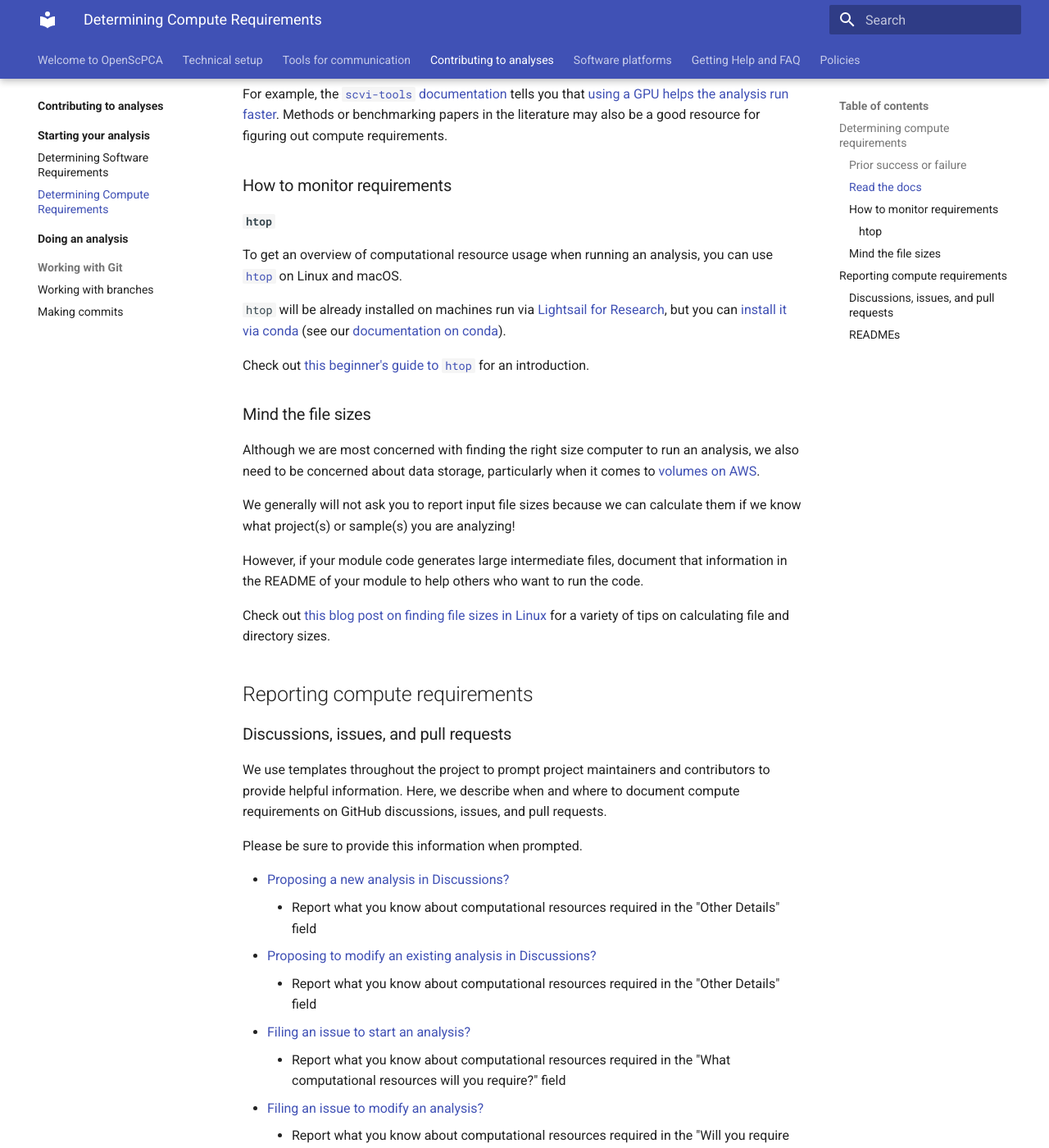
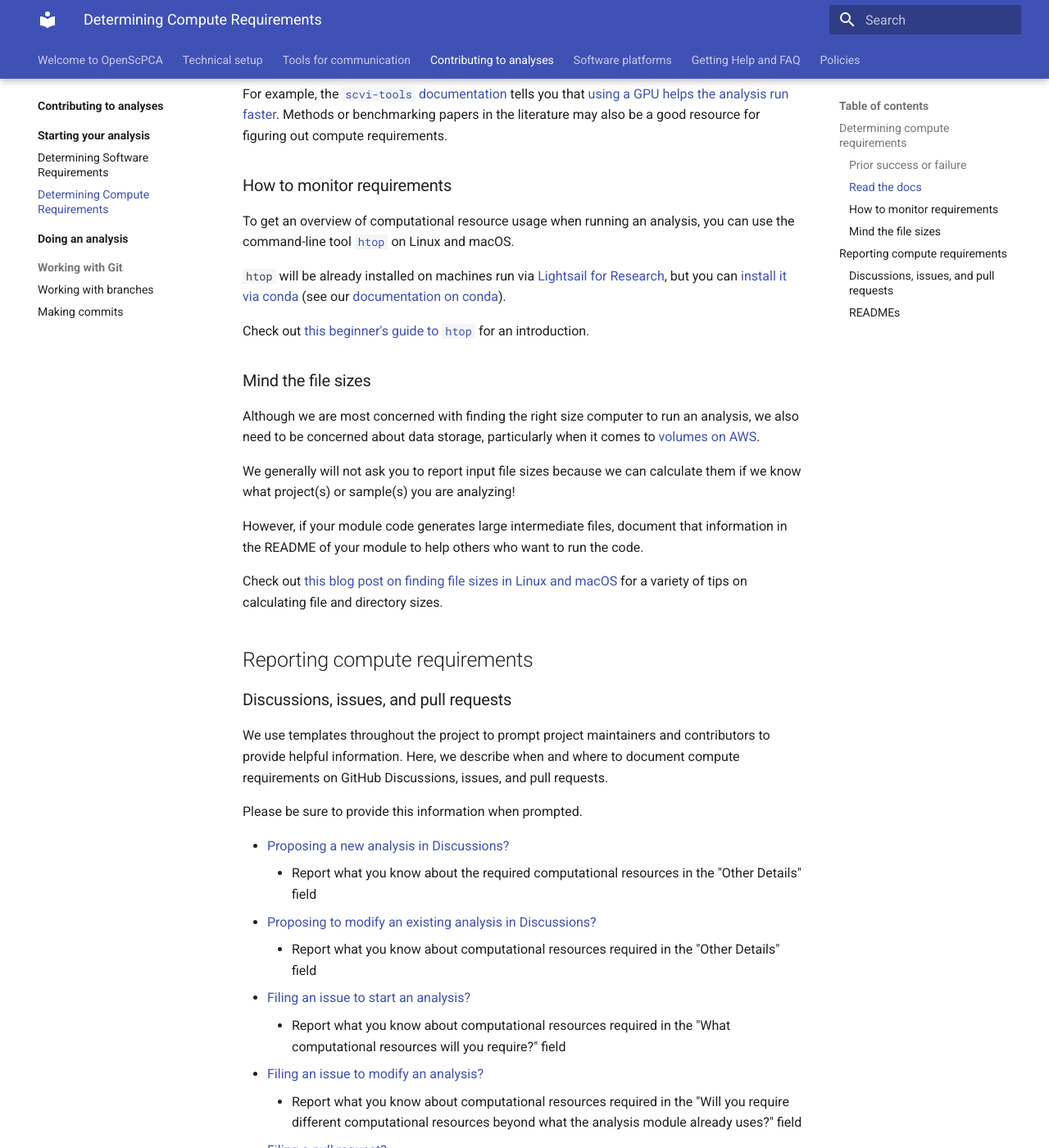
Before and after one commit to AlexsLemonade/OpenScPCA-analysis, an MkDocs documentation site: the page built from docs/contributing-to-analyses/starting-your-analysis/determining-compute-requirements.md, in a window 1280 px wide and 1400 px high, scrolled down 923 px. Shown: the whole window at 82% size. Built offline with MkDocs 1.6.1 and Material for MkDocs 9.7.7, drawn with Linux system fonts in a browser that asks for light colours.

Commit message:
Apply suggestions from code review
Co-authored-by: Stephanie Spielman <stephanie.spielman@gmail.com>

```diff
--- a/docs/contributing-to-analyses/starting-your-analysis/determining-compute-requirements.md
+++ b/docs/contributing-to-analyses/starting-your-analysis/determining-compute-requirements.md
@@ -29,9 +29,8 @@ Methods or benchmarking papers in the literature may also be a good resource for
 
 ### How to monitor requirements
 
-#### `htop`
 
-To get an overview of computational resource usage when running an analysis, you can use [`htop`](https://htop.dev/) on Linux and macOS.
+To get an overview of computational resource usage when running an analysis, you can use the command-line tool [`htop`](https://htop.dev/) on Linux and macOS.
 
 `htop` will be already installed on machines run via [Lightsail for Research](STUB_LINK), but you can [install it via conda](https://anaconda.org/conda-forge/htop) (see our [documentation on conda](software-requirements.md#adding-software-to-the-environment-and-tracking-installed-software)).
 
@@ -45,19 +44,19 @@ We generally will not ask you to report input file sizes because we can calculat
 
 However, if your module code generates large intermediate files, document that information in the README of your module to help others who want to run the code.
 
-Check out [this blog post on finding file sizes in Linux](https://monovm.com/blog/how-to-find-the-file-size-in-linux/) for a variety of tips on calculating file and directory sizes.
+Check out [this blog post on finding file sizes in Linux and macOS](https://monovm.com/blog/how-to-find-the-file-size-in-linux/) for a variety of tips on calculating file and directory sizes.
 
 ## Reporting compute requirements
 
 ### Discussions, issues, and pull requests
 
 We use templates throughout the project to prompt project maintainers and contributors to provide helpful information.
-Here, we describe when and where to document compute requirements on GitHub discussions, issues, and pull requests.
+Here, we describe when and where to document compute requirements on GitHub Discussions, issues, and pull requests.
 
 Please be sure to provide this information when prompted.
 
 * [Proposing a new analysis in Discussions?](https://github.com/AlexsLemonade/OpenScPCA-analysis/discussions/new?category=propose-a-new-analysis)
-    * Report what you know about computational resources required in the "Other Details" field
+    * Report what you know about the required computational resources in the "Other Details" field
 * [Proposing to modify an existing analysis in Discussions?](https://github.com/AlexsLemonade/OpenScPCA-analysis/discussions/new?category=modify-an-existing-analysis)
     * Report what you know about computational resources required in the "Other Details" field
 * [Filing an issue to start an analysis?](STUB_LINK)
```
